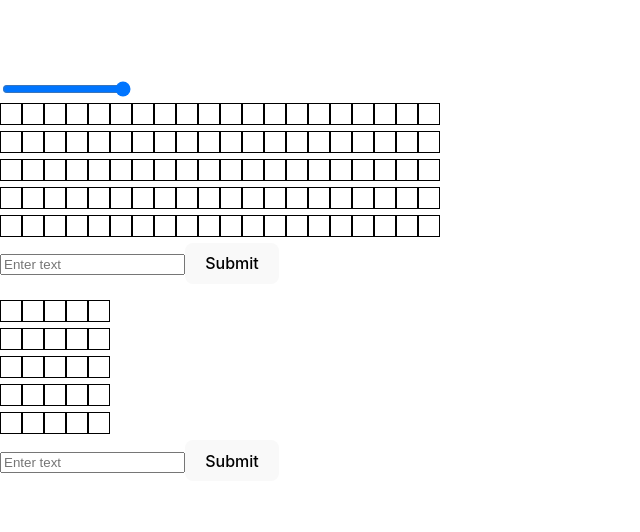
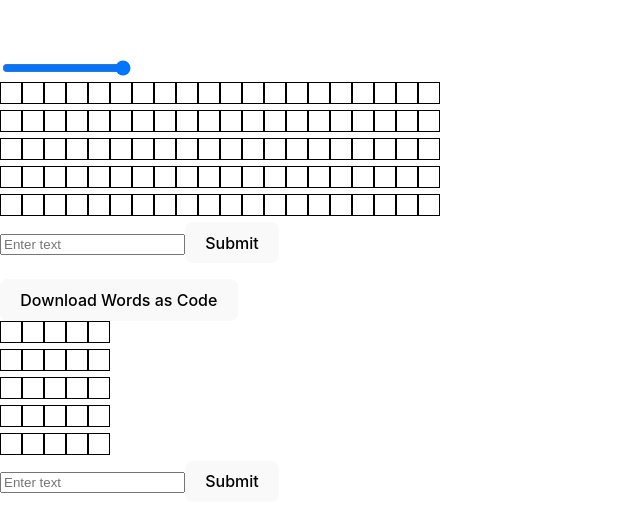
Before and after one commit to erik-sth/pixelboard, a React (Vite) app: page / in a window 1280 px wide. Shown: the part 120-652 px from the top of the page, without its empty margins (0-640 px from the left). Built offline with nearby package versions, Linux system fonts and the light colour scheme.

Commit message:
added feature export words

```diff
--- a/src/App.tsx
+++ b/src/App.tsx
@@ -1,18 +1,36 @@
+import React, { useState } from "react";
+import MatrixComponent from "./pixelboard/pixelboard";
 import AllChar from "./pixelboard/allChar";
-import MatrixComponent from "./pixelboard/pixelboard";
-import { useState } from "react";
 
 function App() {
   const [currentString, setCurrentString] = useState<string>("");
-  const [allWords, setAllWords] = useState<String[]>([]);
+  const [allWords, setAllWords] = useState<string[]>([]);
   const [width, setWidth] = useState<number>(20);
 
   const handleFormSubmit = (e) => {
     e.preventDefault();
     const inputValue = e.target.elements.textInput.value;
 
-    setAllWords([...allWords, inputValue]);
+    setAllWords((prevWords) => [...prevWords, inputValue]);
     e.target.elements.textInput.value = "";
+  };
+
+  const formatWordsAsCode = () => {
+    const codeOutput = `Words: [${allWords
+      .map((word) => `'${word}'`)
+      .join(", ")}];`;
+
+    const blob = new Blob([codeOutput], { type: "text/plain" });
+
+    const url = URL.createObjectURL(blob);
+
+    const a = document.createElement("a");
+    a.href = url;
+    a.download = "words.txt";
+
+    a.click();
+
+    URL.revokeObjectURL(url);
   };
 
   return (
@@ -41,6 +59,7 @@ function App() {
           </li>
         ))}
       </ul>
+      <button onClick={formatWordsAsCode}>Download Words as Code</button>
       <AllChar />
     </div>
   );
```
